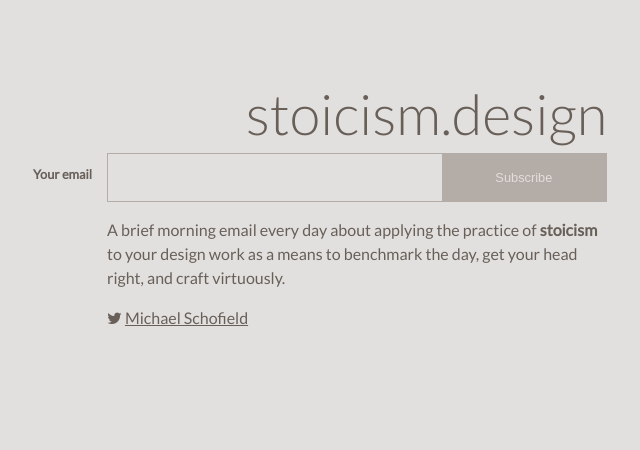
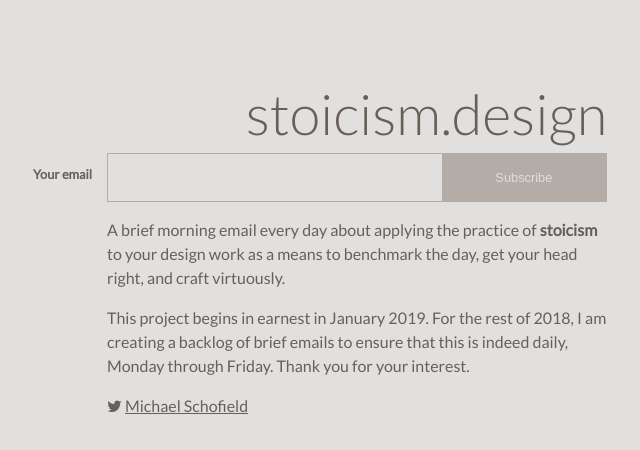
Before and after one commit to michaelschofield/stoicism.design, a plain HTML site: page index.html in a window 1280 px wide. Shown: the whole page, without its empty margins (283-923 px from the left). Drawn offline with Linux system fonts and the light colour scheme.

Commit message:
Update index.html

```diff
--- a/index.html
+++ b/index.html
@@ -102,6 +102,8 @@ p, .link {
     A brief morning email every day about applying the practice of <strong>stoicism</strong> to your design work as a means to benchmark the day, get your head right, and craft virtuously.
     </p>
 
+    <p>This project begins in earnest in January 2019. For the rest of 2018, I am creating a backlog of brief emails to ensure that this is indeed daily, Monday through Friday. Thank you for your interest.</p>
+
     <p><span class="fa fa-twitter"></span> <a class="link" href="https://twitter.com/schoeyfield">Michael Schofield</a></p>
   </body>
 </html>
```
